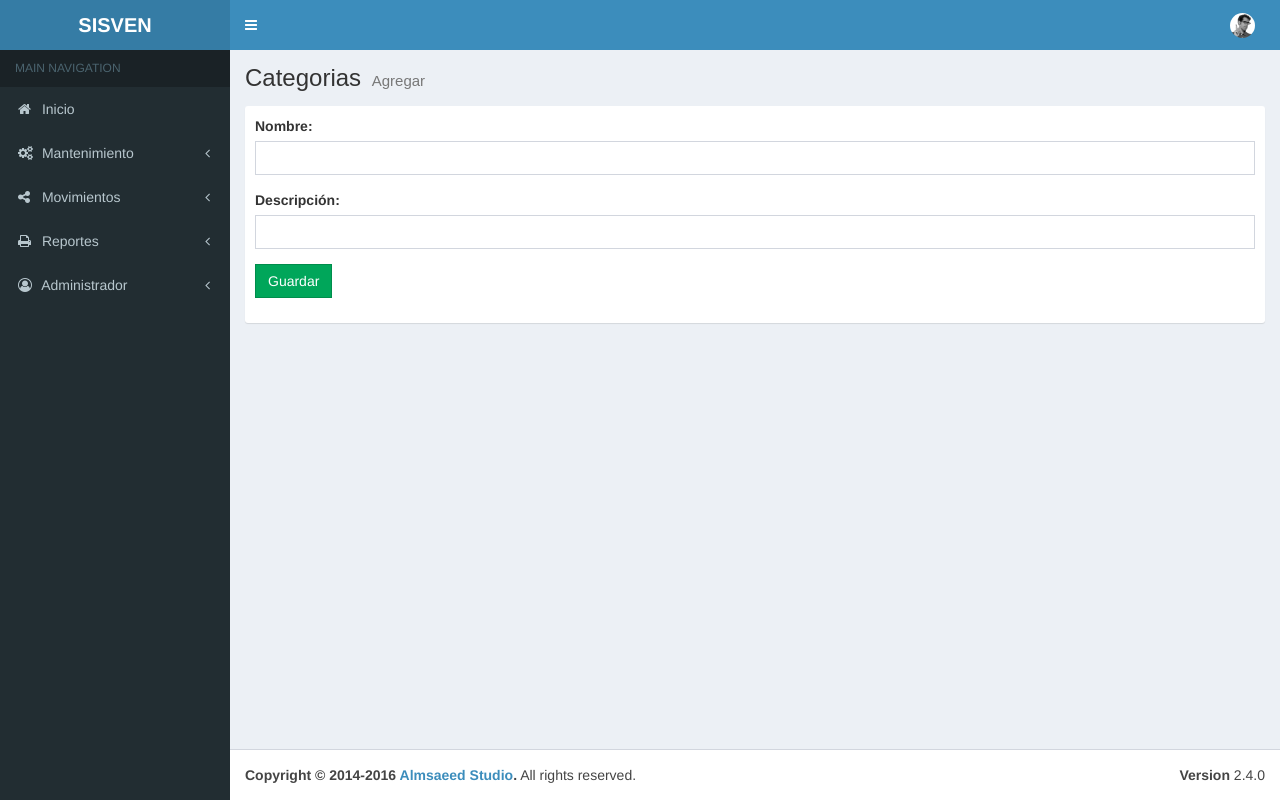
After one commit to feraga380/ejercicio-pg, a CodeIgniter app: page /ejercicio/index.php/mantenimiento/categorias/add in a window 1280 px wide. The commit adds this page. Run offline with CodeIgniter, Linux system fonts and the light colour scheme.

Commit message:
se actualizo el modulo de categorias

```diff
--- a/application/config/config.php
+++ b/application/config/config.php
@@ -23,7 +23,7 @@ defined('BASEPATH') OR exit('No direct script access allowed');
 | a PHP script and you can easily do that on your own.
 |
 */
-$config['base_url'] = 'http://localhost/ventas_ci/';
+$config['base_url'] = 'http://localhost/ejercicio/';
 
 /*
 |--------------------------------------------------------------------------
--- a/application/controllers/mantenimiento/Categorias.php
+++ b/application/controllers/mantenimiento/Categorias.php
@@ -21,4 +21,37 @@ class Categorias extends CI_Controller {
 		$this->load->view('layouts/footer');
 
 	}
+
+	public function add()
+	{
+		$this->load->view('layouts/header');
+		$this->load->view('layouts/aside');
+		$this->load->view('admin/categorias/add');
+		$this->load->view('layouts/footer');
+
+	}
+
+	public function store()
+	{
+		$nombre = $this->input->post("nombre");
+		$descripcion = $this->input->post("descripcion");
+
+		//echo  $nombre." ".$descripcion;
+
+		 $data = array(
+        		'nombre' => $nombre,
+        		'descripcion' => $descripcion,
+        		'estado' => "1"
+    		);
+
+		 if($this->Categorias_model->save($data)){
+		 		redirect(base_url()."mantenimiento/categorias");
+		 }
+		 else{
+		 		$this->session->set_flashdata("error","No se guardo");
+				redirect(base_url()."mantenimiento/categorias/add");
+		 }
+
+	}
+
 }
--- a/application/models/Categorias_model.php
+++ b/application/models/Categorias_model.php
@@ -8,4 +8,9 @@ class Categorias_model extends CI_Model {
 		$resultados = $this->db->get("categorias");
 		return $resultados->result();
 	}
+
+	public function save($data){
+		return $this->db->insert("categorias",$data);
+	}
+
 }
--- /dev/null
+++ b/application/views/admin/categorias/add.php
@@ -0,0 +1,39 @@
+
+<!-- Content Wrapper. Contains page content -->
+<div class="content-wrapper">
+    <!-- Content Header (Page header) -->
+    <section class="content-header">
+        <h1>
+        Categorias
+        <small>Agregar</small>
+        </h1>
+    </section>
+    <!-- Main content -->
+    <section class="content">
+        <!-- Default box -->
+        <div class="box box-solid">
+            <div class="box-body">
+                <div class="row">
+                    <div class="col-md-12">
+                        <form action="<?php echo base_url(); ?>mantenimiento/categorias/store" method="POST">
+                            <div class="form-group">
+                                <label for="nombre">Nombre:</label>
+                                <input type="input" class="form-control" id="nombre" name="nombre" />
+                            </div>
+                            <div class="form-group">
+                                <label for="descripcion">Descripción:</label>
+                                <input type="input" class="form-control" id="descripcion" name="descripcion" />
+                            </div>
+                            <div class="form-group">
+                                <button type="sumit" class="btn btn-success btn-flat">Guardar</button>
+                            </div>
+                        </form>
+                    </div>
+                </div>
+            <!-- /.box-body -->
+        </div>
+        <!-- /.box -->
+    </section>
+    <!-- /.content -->
+</div>
+<!-- /.content-wrapper -->
--- a/application/views/admin/categorias/list.php
+++ b/application/views/admin/categorias/list.php
@@ -15,7 +15,7 @@
             <div class="box-body">
                 <div class="row">
                     <div class="col-md-12">
-                        <a href="#" class="btn btn-primary btn-flat">
+                        <a href="<?php echo base_url();?>mantenimiento\categorias\add" class="btn btn-primary btn-flat">
                             <span class="fa fa-plus"></span> Agregar Categoria </a>
                     </div>
                 </div>
```
Also changed, not shown: .htaccess.
